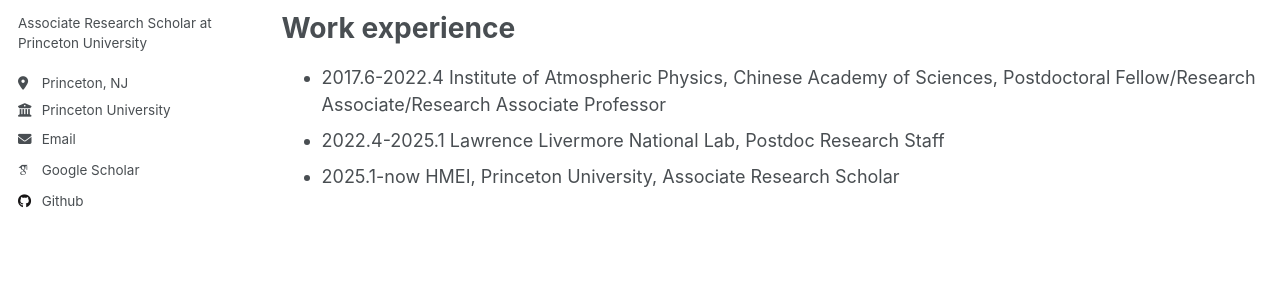
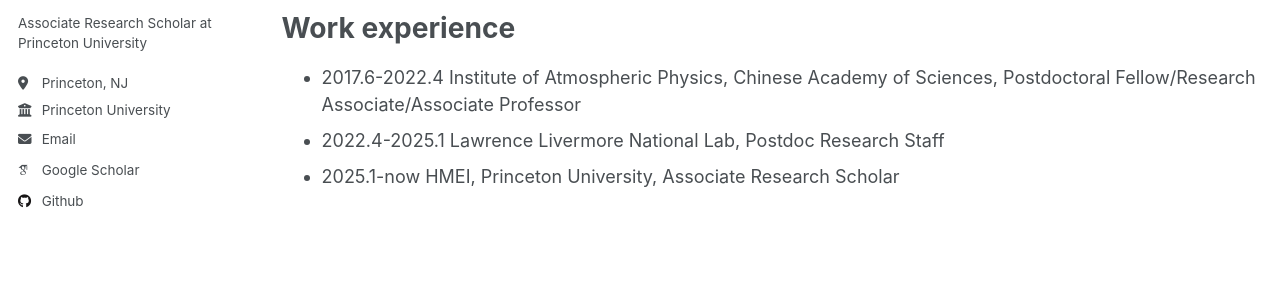
Before and after one commit to jinbox2000/jinbox2000.github.io, a Jekyll site: the page built from _pages/cv.md, in a window 1280 px wide. Shown: the part 269-556 px from the top of the page. Built offline with Jekyll 4.4.1, drawn with Linux system fonts in a browser that asks for light colours; some web fonts are replaced.

Commit message:
Update job title from Research Associate Professor to Associate Professor

```diff
--- a/_pages/cv.md
+++ b/_pages/cv.md
@@ -16,6 +16,6 @@ Education
 
 Work experience
 ======
-* 2017.6-2022.4 Institute of Atmospheric Physics, Chinese Academy of Sciences, Postdoctoral Fellow/Research Associate/Research Associate Professor
+* 2017.6-2022.4 Institute of Atmospheric Physics, Chinese Academy of Sciences, Postdoctoral Fellow/Research Associate/Associate Professor
 * 2022.4-2025.1 Lawrence Livermore National Lab, Postdoc Research Staff
 * 2025.1-now        HMEI, Princeton University, Associate Research Scholar
```
